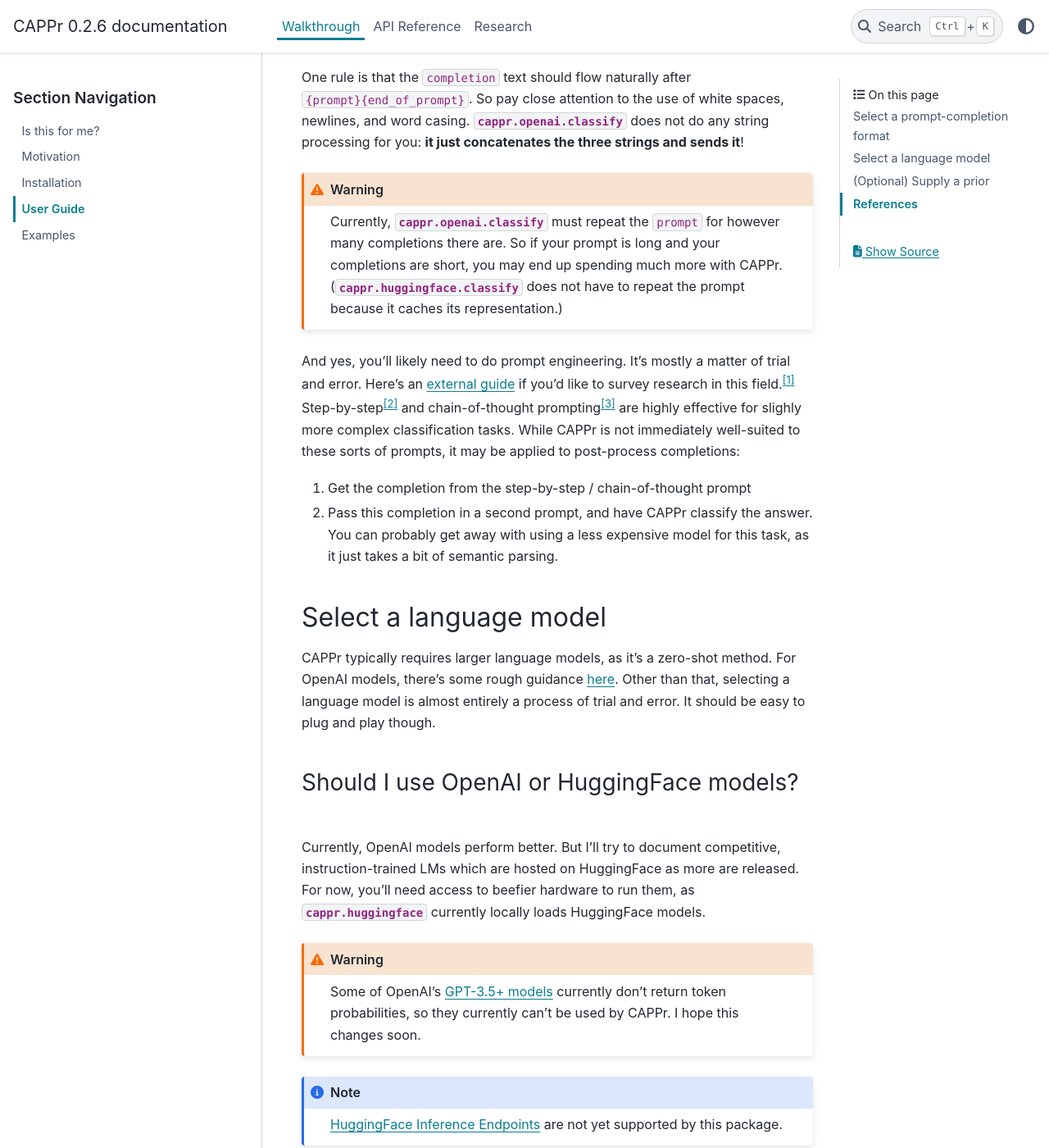
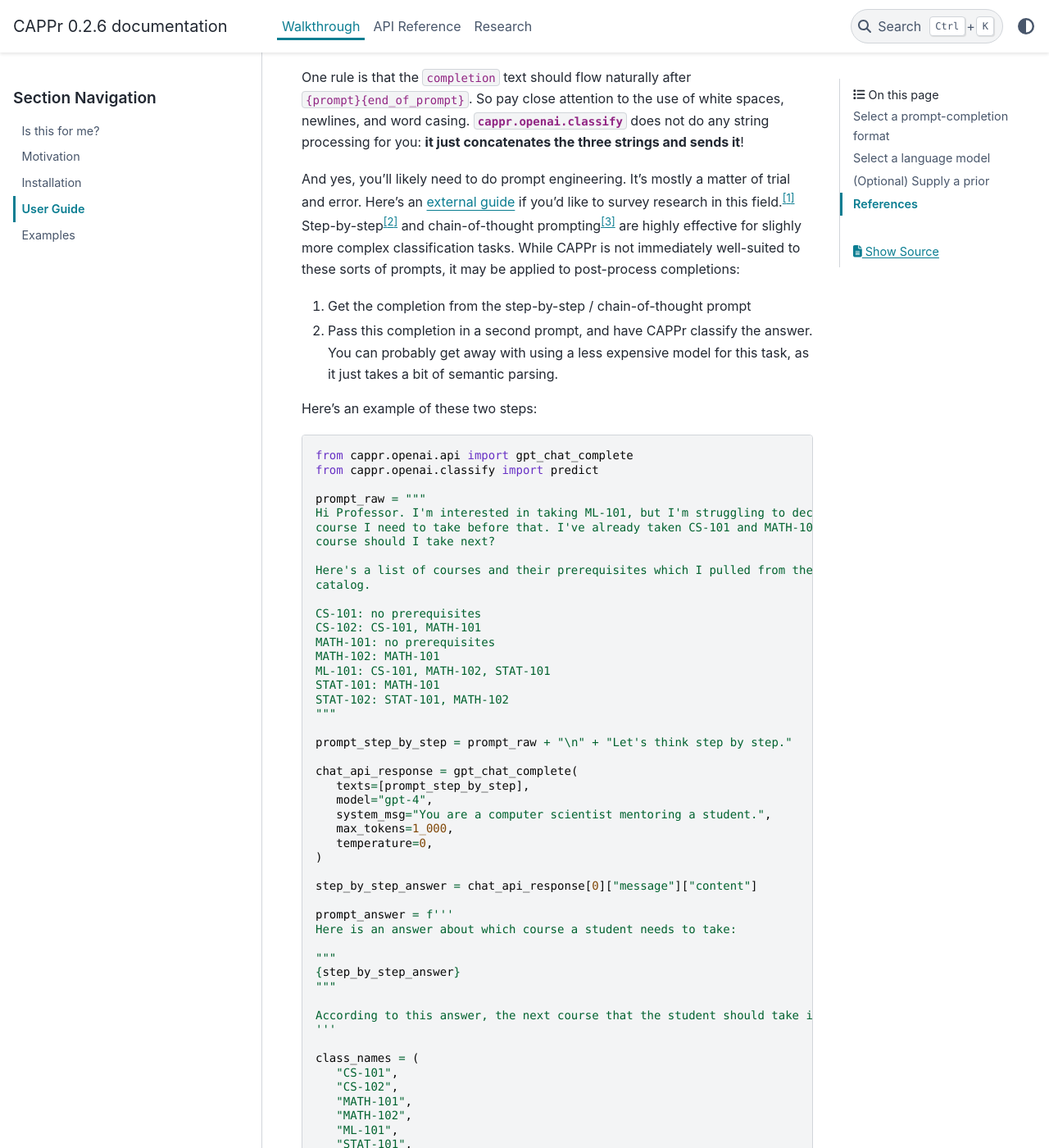
Before and after one commit to kddubey/cappr, a Sphinx documentation site: the page built from docs/source/4_user_guide.rst, in a window 1280 px wide and 1400 px high, scrolled down 568 px. Shown: the whole window at 82% size. Built offline with Sphinx 7.4.7 and the PyData theme 0.15.4, drawn with Linux system fonts in a browser that asks for light colours; pages that are not in the unit, such as notebooks, are missing from menus; some of the changed text lies outside the part shown.

Commit message:
Add step-by-step example

```diff
--- a/docs/source/4_user_guide.rst
+++ b/docs/source/4_user_guide.rst
@@ -18,7 +18,8 @@ components:
 The text you want to classify should appear in the ``prompt``. One of the classes which
 the text could belong to should appear in the ``completion``. These are not hard rules.
 For example, the `demo for the Winograd Schema Challenge`_ flips the roles of the
-``prompt`` and ``completion``. (Just don't use the prior keyword argument in that case.)
+``prompt`` and ``completion``. (Just don't use the ``prior`` keyword argument in that
+case.)
 
 .. _demo for the Winograd Schema Challenge: https://github.com/kddubey/cappr/blob/main/demos/superglue/wsc.ipynb
 
@@ -26,12 +27,6 @@ One rule is that the ``completion`` text should flow naturally after
 ``{prompt}{end_of_prompt}``. So pay close attention to the use of white spaces,
 newlines, and word casing. :mod:`cappr.openai.classify` does not do any string
 processing for you: **it just concatenates the three strings and sends it**!
-
-.. warning:: Currently, :mod:`cappr.openai.classify` must repeat the ``prompt`` for
-             however many completions there are. So if your prompt is long and your
-             completions are short, you may end up spending much more with CAPPr.
-             (:mod:`cappr.huggingface.classify` does not have to repeat the prompt
-             because it caches its representation.)
 
 And yes, you'll likely need to do prompt engineering. It's mostly a matter of trial and
 error. Here's an `external guide`_ if you'd like to survey research in this field.\ [#]_
@@ -46,6 +41,81 @@ sorts of prompts, it may be applied to post-process completions:
    bit of semantic parsing.
 
 .. _external guide: https://lilianweng.github.io/posts/2023-03-15-prompt-engineering/
+
+Here's an example of these two steps:
+
+.. code:: python
+
+   from cappr.openai.api import gpt_chat_complete
+   from cappr.openai.classify import predict
+
+   prompt_raw = """
+   Hi Professor. I'm interested in taking ML-101, but I'm struggling to decide which
+   course I need to take before that. I've already taken CS-101 and MATH-101. Which
+   course should I take next?
+
+   Here's a list of courses and their prerequisites which I pulled from the course
+   catalog.
+
+   CS-101: no prerequisites
+   CS-102: CS-101, MATH-101
+   MATH-101: no prerequisites
+   MATH-102: MATH-101
+   ML-101: CS-101, MATH-102, STAT-101
+   STAT-101: MATH-101
+   STAT-102: STAT-101, MATH-102
+   """
+
+   prompt_step_by_step = prompt_raw + "\n" + "Let's think step by step."
+
+   chat_api_response = gpt_chat_complete(
+      texts=[prompt_step_by_step],
+      model="gpt-4",
+      system_msg="You are a computer scientist mentoring a student.",
+      max_tokens=1_000,
+      temperature=0,
+   )
+
+   step_by_step_answer = chat_api_response[0]["message"]["content"]
+
+   prompt_answer = f'''
+   Here is an answer about which course a student needs to take:
+
+   """
+   {step_by_step_answer}
+   """
+
+   According to this answer, the next course that the student should take is
+   '''
+
+   class_names = (
+      "CS-101",
+      "CS-102",
+      "MATH-101",
+      "MATH-102",
+      "ML-101",
+      "STAT-101",
+      "STAT-102",
+   )
+
+   answer = predict(
+      prompts=[prompt_answer],
+      completions=class_names,
+      model="text-babbage-001",
+   )
+
+   print(answer[0])
+   # 'MATH-102' or 'STAT-101' are the only valid answers
+
+.. warning:: Currently, :mod:`cappr.openai.classify` must repeat the ``prompt`` for
+             however many completions there are. So if your prompt is long and your
+             completions are short, you may end up spending much more with CAPPr.
+             (:mod:`cappr.huggingface.classify` does not have to repeat the prompt
+             because it caches its representation.)
+
+Note that while all of the examples in the documentation are zero-shot prompts, nothing
+about CAPPr prevents you from using few-shot prompts. Just make sure you're not paying
+too much for a small benefit.
 
 
 Select a language model
```
Also changed, not shown: README.md (+52 -20 lines), docs/source/1_is_for_me.rst (+4 -3 lines), docs/source/3_installation.rst (+6 -4 lines), demos/README.md (added), 1 other file.
